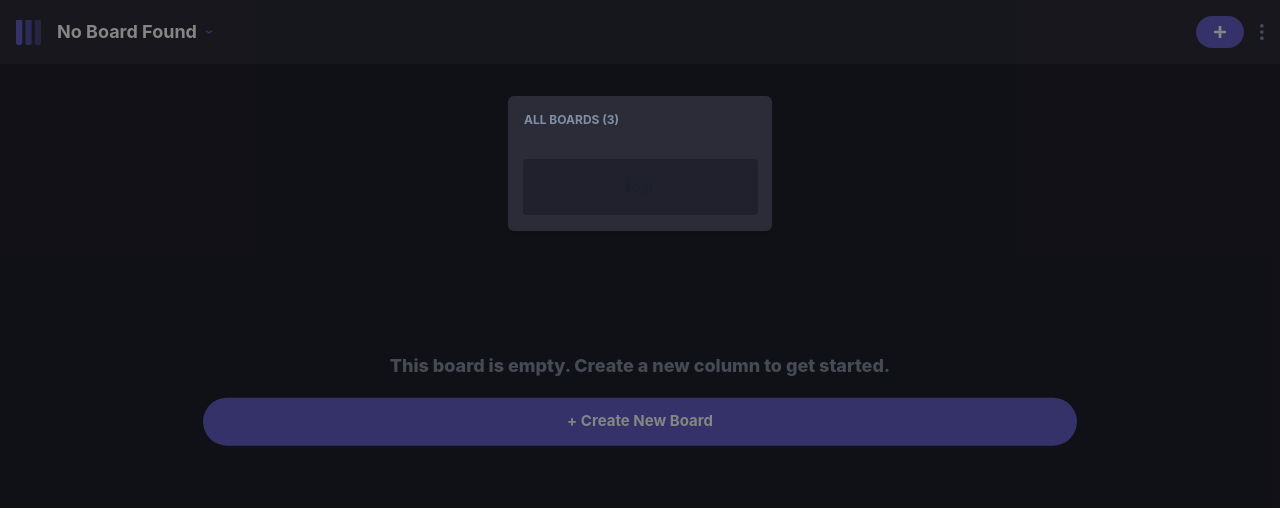
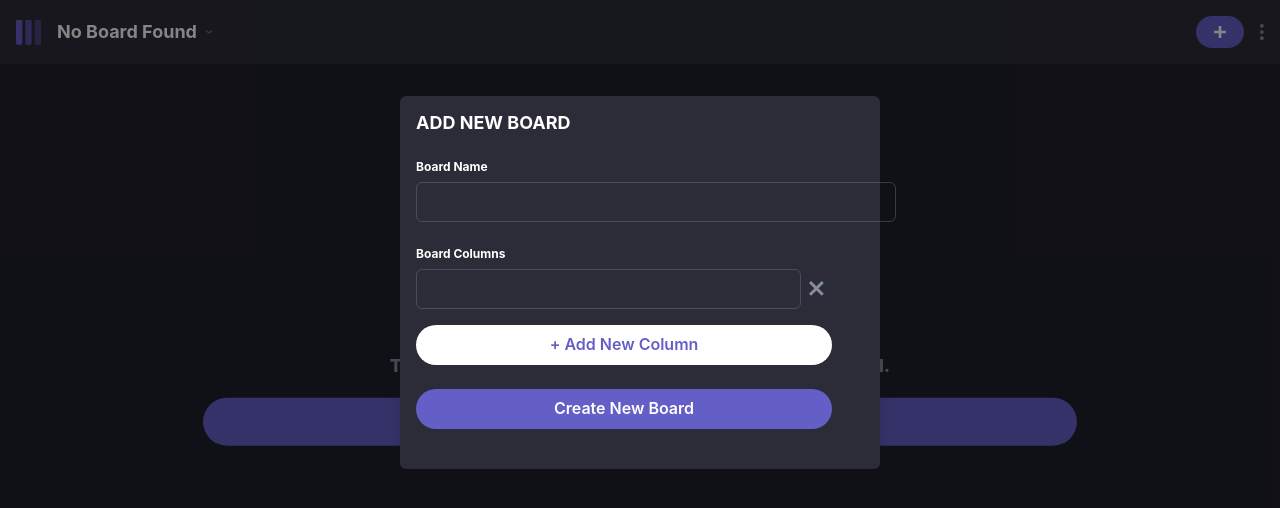
Before and after one commit to StephensGit/Kanban-Task-Management-App, a React (Create React App) app: page / in a window 1280 px wide. Both pictures are taken after a click on the button "+ Create New Board". Shown: the top 508 px of the page. Built offline with nearby package versions, Linux system fonts and the light colour scheme.

Commit message:
Task #5 - new board modal implemented without add column logic

```diff
--- a/src/components/MainBoard.tsx
+++ b/src/components/MainBoard.tsx
@@ -1,7 +1,7 @@
 import React from "react";
 import { Box, Button, Text, useDisclosure } from "@chakra-ui/react";
 
-import NewBoard from "./NewBoard";
+import NewBoard from "./NewBoardModal";
 const MainBoard = () => {
   const { isOpen, onOpen: openMainBoardModal, onClose } = useDisclosure();
   return (
--- a/src/components/NewBoard.tsx
+++ /dev/null
@@ -1,63 +0,0 @@
-import React from "react";
-
-import {
-  Image,
-  ListItem,
-  Modal,
-  ModalOverlay,
-  ModalContent,
-  ModalHeader,
-  ModalFooter,
-  ModalBody,
-  Switch,
-  UnorderedList,
-  useColorMode,
-} from "@chakra-ui/react";
-
-interface ModalProps {
-  isOpen: boolean;
-  onClose: () => void;
-}
-
-const NewBoard = ({ isOpen, onClose }: ModalProps) => {
-  return (
-    <Modal isOpen={isOpen} onClose={onClose}>
-      <ModalOverlay />
-      <ModalContent bg="darkGrey" maxW="264px" mt={24}>
-        <ModalHeader
-          color="mediumGrey"
-          fontSize="12px"
-          fontWeight="700"
-          lineHeight="15.12px"
-          m={0}
-          px={4}
-        >
-          ALL BOARDS (3)
-        </ModalHeader>
-
-        <ModalBody
-          fontSize="15px"
-          fontWeight="700"
-          lineHeight="18.9px"
-          p={0}
-          m={0}
-        ></ModalBody>
-
-        <ModalFooter
-          width="235px"
-          borderRadius={4}
-          mx="auto"
-          my={4}
-          bg="veryDarkGrey"
-          display="flex"
-          justifyContent="center"
-          alignSelf="center"
-        >
-          test
-        </ModalFooter>
-      </ModalContent>
-    </Modal>
-  );
-};
-
-export default NewBoard;
--- /dev/null
+++ b/src/components/NewBoardModal.tsx
@@ -0,0 +1,163 @@
+import React, { useEffect, useRef, useState } from "react";
+
+import {
+  Box,
+  Button,
+  HStack,
+  Image,
+  Input,
+  Modal,
+  ModalOverlay,
+  ModalContent,
+  ModalHeader,
+  ModalFooter,
+  ModalBody,
+  useColorMode,
+  FormControl,
+  FormLabel,
+  FormErrorMessage,
+  FormHelperText,
+  VStack,
+} from "@chakra-ui/react";
+
+import iconCross from "../assets/icon-cross.svg";
+
+import { ModalProps, ColumnName } from "../interfaces/modal";
+
+const NewBoard = ({ isOpen, onClose }: ModalProps) => {
+  const [boardName, setBoardName] = useState("");
+  const [column, setColumnName] = useState("");
+  const [columns, setColumns] = useState<string[]>([]);
+  const columnInput: any = useRef(null);
+
+  const handleSubmit = (e: any) => {
+    e.preventDefault();
+    console.log(boardName, columns);
+    setBoardName("");
+    setColumnName("");
+  };
+
+  const handleAdd = (e: any) => {
+    e.preventDefault();
+    const col: string = column.trim();
+
+    if (col && !columns.includes(col)) {
+      setColumns((prevColumns) => [...prevColumns, column]);
+    }
+    setColumnName("");
+    columnInput.current.focus();
+  };
+
+  useEffect(() => {
+    // console.log(boardName, column);
+  }, [boardName]);
+
+  return (
+    <Modal isOpen={isOpen} onClose={onClose}>
+      <ModalOverlay />
+      <ModalContent
+        bg="darkGrey"
+        maxW={{ base: "343px", sm: "343px", md: "480px" }}
+        mt={24}
+        mx="auto"
+      >
+        <ModalHeader
+          as="h2"
+          color="WHITE"
+          fontSize="18px"
+          fontWeight="700"
+          lineHeight="22.68px"
+          m={0}
+          px={4}
+        >
+          ADD NEW BOARD
+        </ModalHeader>
+
+        <ModalBody px={4} m={0}>
+          <form onSubmit={handleSubmit}>
+            <FormControl>
+              <FormLabel
+                color="white"
+                fontSize="12px"
+                fontWeight="700"
+                lineHeight="15.12px"
+              >
+                Board Name
+              </FormLabel>
+              <Input
+                width={{ base: "295px", sm: "295px", md: "480px" }}
+                color="white"
+                borderColor="#828FA355"
+                borderStyle={{ opacity: "25%" }}
+                _focusVisible={{ borderColor: "#828FA355" }}
+                _hover={{ borderColor: "#828FA355" }}
+                id="boardName"
+                value={boardName}
+                onChange={({ target }) => setBoardName(target.value)}
+                type="text"
+              />
+            </FormControl>
+            <Box mt="24px">
+              <FormControl>
+                <FormLabel
+                  color="white"
+                  fontSize="12px"
+                  fontWeight="700"
+                  lineHeight="15.12px"
+                >
+                  Board Columns
+                </FormLabel>
+                <HStack>
+                  <Input
+                    width={{ base: "264px", sm: "264px", md: "385px" }}
+                    color="white"
+                    borderColor="#828FA355"
+                    _focusVisible={{ borderColor: "#828FA355" }}
+                    _hover={{ borderColor: "#828FA355" }}
+                    id="column"
+                    value={column}
+                    ref={columnInput}
+                    onChange={({ target }) => setColumnName(target.value)}
+                    type="text"
+                  />
+                  <Image src={iconCross} cursor="pointer" />
+                </HStack>
+              </FormControl>
+              <FormControl>
+                <Button
+                  bg="white"
+                  color="mainPurple"
+                  width={{ base: "295px", sm: "295px", md: "416px" }}
+                  height={10}
+                  borderRadius="24px"
+                  mt={4}
+                  onClick={handleAdd}
+                >
+                  + Add New Column
+                </Button>
+              </FormControl>
+            </Box>
+
+            <FormControl>
+              <Button
+                bg="mainPurple"
+                color="white"
+                width={{ base: "295px", sm: "295px", md: "416px" }}
+                height={10}
+                borderRadius="24px"
+                mt={6}
+                mb={8}
+                _hover={{ bg: "purpleHover" }}
+                type="submit"
+              >
+                Create New Board
+              </Button>
+            </FormControl>
+          </form>
+        </ModalBody>
+      </ModalContent>
+    </Modal>
+  );
+};
+
+export default NewBoard;
--- /dev/null
+++ b/src/interfaces/modal.ts
@@ -0,0 +1,8 @@
+export interface ModalProps {
+  isOpen: boolean;
+  onClose: () => void;
+}
+
+export interface ColumnName {
+  col?: string;
+}
--- a/src/theme.tsx
+++ b/src/theme.tsx
@@ -3,9 +3,9 @@ import { extendTheme } from "@chakra-ui/react";
 // 2. Update the breakpoints as key-value pairs
 const breakpoints = {
   sm: "320px",
-  md: "686px",
+  md: "768px",
   lg: "1140px",
-  xl: "1200px",
+  xl: "1440px",
   "2xl": "1536px",
 };
 
```
Also changed, not shown: src/components/MobileMenu.tsx (+3 -5 lines).
